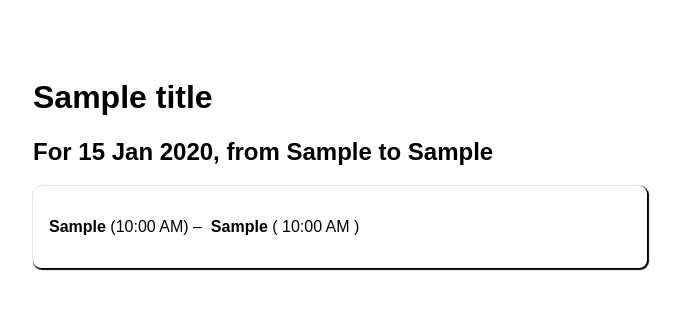
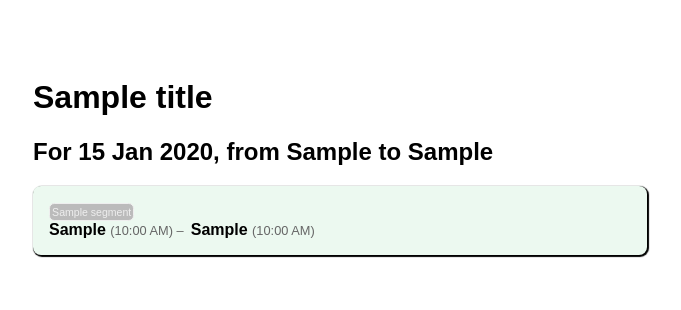
Before and after one commit to brandon-downing/flightsearch, a Node server app: template views/flights.jade in a window 1280 px wide. Shown: the top 310 px of the page, without its empty margins (25-706 px from the left). Run offline with Node 20, Linux system fonts and the light colour scheme; the template is opened without the code that fills it: most values are stand-ins (such as "Sample title", 1, 10 or a date in 2020); some libraries are stand-ins or nearby versions.

Commit message:
card styling

```diff
--- a/public/stylesheets/style.css
+++ b/public/stylesheets/style.css
@@ -13,10 +13,7 @@ a {
     margin-bottom: 0.2em;
     border-radius: 0.5em;
 }
-section.box {width: 50%; padding: 1em; margin-bottom: .5em;}
-section:nth-child(even) {
-    background: #f1f1f1;
-}
+section.box {width: 50%; padding: 1em; margin-bottom: .5em; background: #ECF9F0;}
 select {
     font-size: 1rem;
 }
@@ -40,5 +37,16 @@ section.box {position: relative;}
     font-weight: bold;
     position: absolute;
     right: 1em;
-    top: 2em;
+    top: .3em;
+    color: #9E1F1A;
 }
+.airline {display: inline-block;
+    font-size: 66%;
+    border-radius: 0.5em;
+    border: 1px solid #eee;
+    padding: .2em;
+    background-color: #bbb;
+    color: #eee;
+    }
+.flight-leg {margin: 0;}
+.time {font-size: 80%; color: #666;}
--- a/views/flights.jade
+++ b/views/flights.jade
@@ -7,13 +7,14 @@ block content
       section.box
          div.flight-legs
             each segment in leg.segments
-               p
-                  span
+
+                  span.airline #{segment.airlineName}
+                  p.flight-leg
                      strong #{segment.departureAirportLocation.replace(/, USA/g, '')}
-                     span (#{new Date(segment.departureTime).toLocaleTimeString('en-US',{hour:'2-digit', minute:'2-digit'})}) &ndash; &nbsp;
-                  span
+                     span.time (#{new Date(segment.departureTime).toLocaleTimeString('en-US',{hour:'2-digit', minute:'2-digit'})}) &ndash; &nbsp;
+
                      strong #{segment.arrivalAirportLocation.replace(/, USA/g, '')}
-                     span ( #{new Date(segment.arrivalTime).toLocaleTimeString('en-US',{hour:'2-digit', minute:'2-digit'})} )
+                     span.time (#{new Date(segment.arrivalTime).toLocaleTimeString('en-US',{hour:'2-digit', minute:'2-digit'})})
 
          each offer in flightoffers
             each offerLegId in offer.legIds
```
